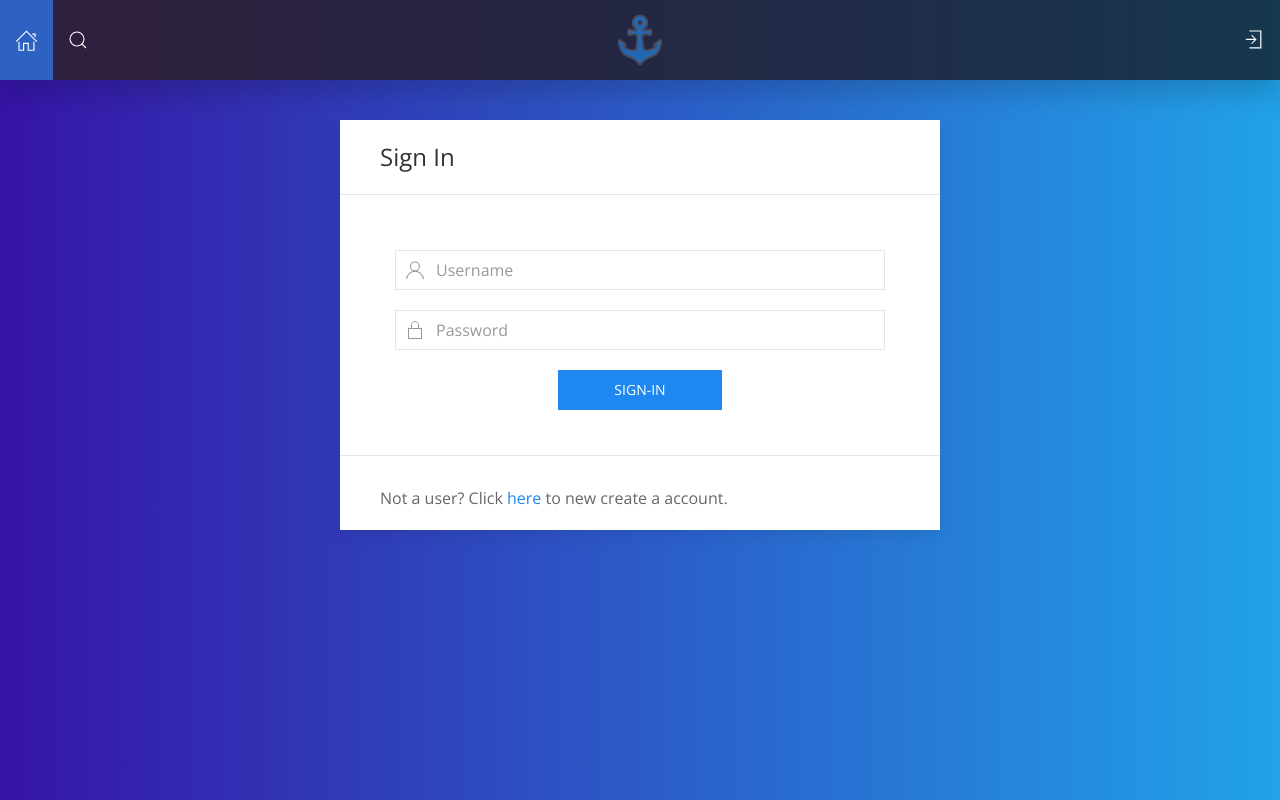
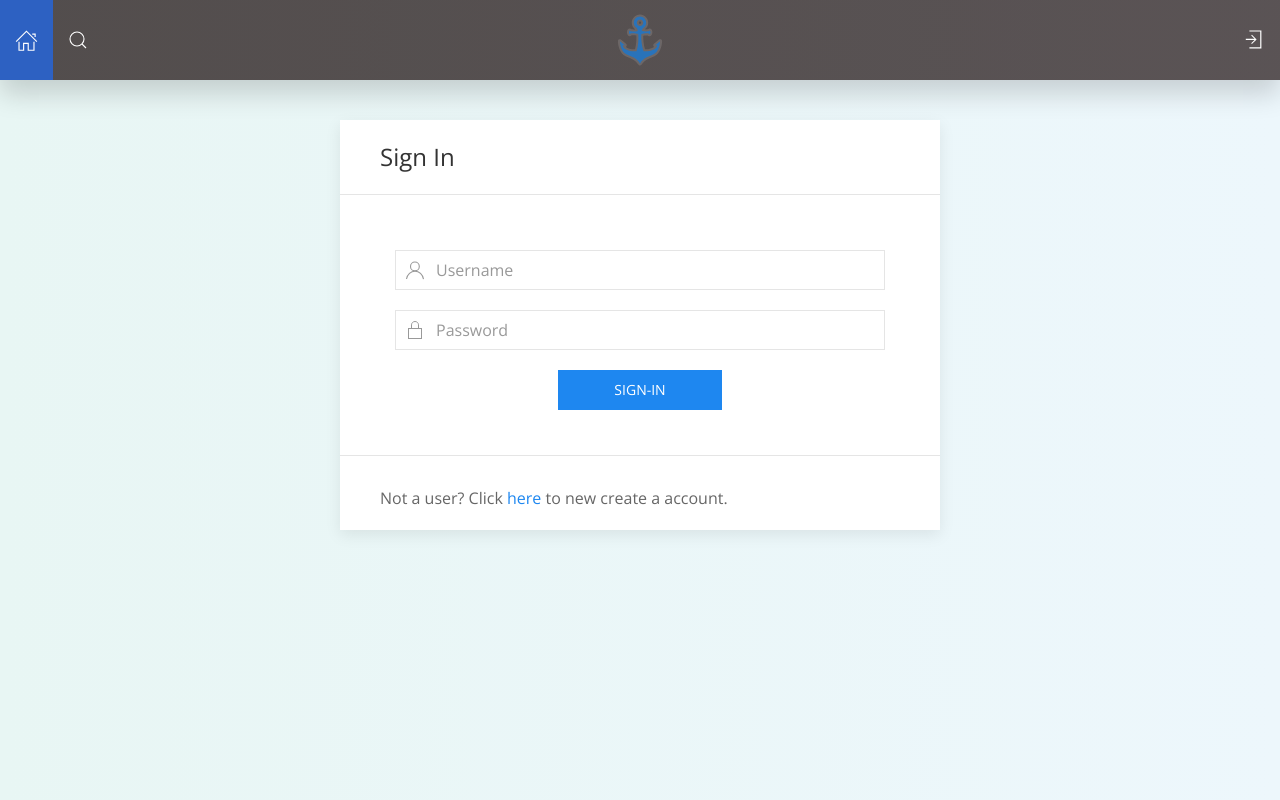
Before and after one commit to mohitkyadav/cruzz-web, a React (Create React App) app: page /login in a window 1280 px wide. Built offline with nearby package versions, Linux system fonts and the light colour scheme.

Commit message:
change background color

```diff
--- a/src/components/common/SignIn.js
+++ b/src/components/common/SignIn.js
@@ -24,7 +24,7 @@ class SignIn extends Component {
       <div data-uk-scrollspy="cls: uk-animation-slide-bottom-small; target: > div; delay: 100; repeat: true">
         <div className="uk-container uk-padding">
 
-          <div class="uk-card uk-width-1-2@m uk-align-center uk-card-default uk-box-shadow-hover-large" data-uk-scrollspy="cls: uk-animation-slide-bottom-medium; target: > div; delay: 40; repeat: true">
+          <div class="uk-card uk-width-1-2@m uk-align-center uk-card-default uk-box-shadow-hover-small uk-box-shadow-meduim" data-uk-scrollspy="cls: uk-animation-slide-bottom-medium; target: > div; delay: 40; repeat: true">
             <div class="uk-card-header">
                 <div class="uk-grid-small uk-flex-middle" uk-grid>
                     <div class="uk-width-expand">
--- a/src/components/common/SignUp.js
+++ b/src/components/common/SignUp.js
@@ -27,7 +27,7 @@ class SignUp extends Component {
     return (
       <div data-uk-scrollspy="cls: uk-animation-slide-bottom-small; target: > div, > div > div > div > .uk-margin; delay: 100; repeat: true">
           <div className="uk-container uk-align-center uk-padding uk-margin-remove-bottom">
-            <div className="uk-card uk-width-1-2@m uk-align-center uk-card-default uk-box-shadow-hover-large" data-uk-scrollspy="cls: uk-animation-slide-bottom-medium; target: > div; delay: 40; repeat: true">
+            <div className="uk-card uk-width-1-2@m uk-align-center uk-card-default uk-box-shadow-hover-small uk-box-shadow-medium" data-uk-scrollspy="cls: uk-animation-slide-bottom-medium; target: > div; delay: 40; repeat: true">
 
               <div className="uk-card-header">
                 <h2 class="uk-card-title uk-margin-remove-bottom">Sign Up</h2>
--- a/src/static/css/common.css
+++ b/src/static/css/common.css
@@ -1,6 +1,7 @@
 nav {
   /* max-height: 60px; */
   background: linear-gradient(to right, rgba(45, 35, 35, 0.8) 0%, rgba(18, 3, 3, 0.67) 100%) !important;
+
 }
 
 .uk-navbar-left {
--- a/src/static/css/style.css
+++ b/src/static/css/style.css
@@ -4,5 +4,6 @@
 
   .full-container {
     height: 100vh;
-    background: linear-gradient(to right, rgb(54, 20, 166) 0%, rgb(33, 162, 233) 100%);
+    /* background: linear-gradient(to right, rgb(54, 20, 166) 0%, rgb(33, 162, 233) 100%); */
+    background: linear-gradient(to right, rgb(232, 246, 244) 0%, rgb(237, 247, 252) 100%);
   }
```
